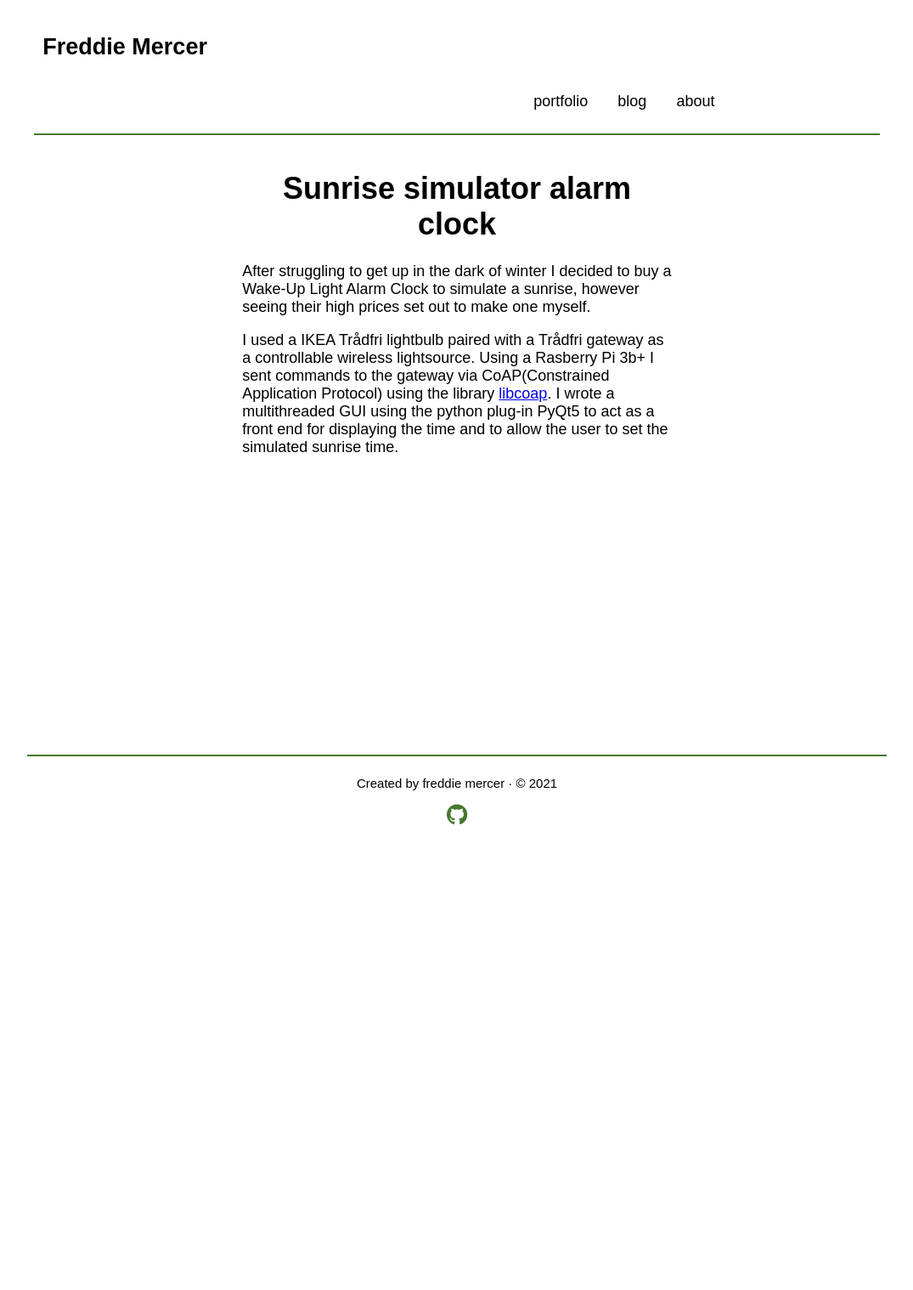
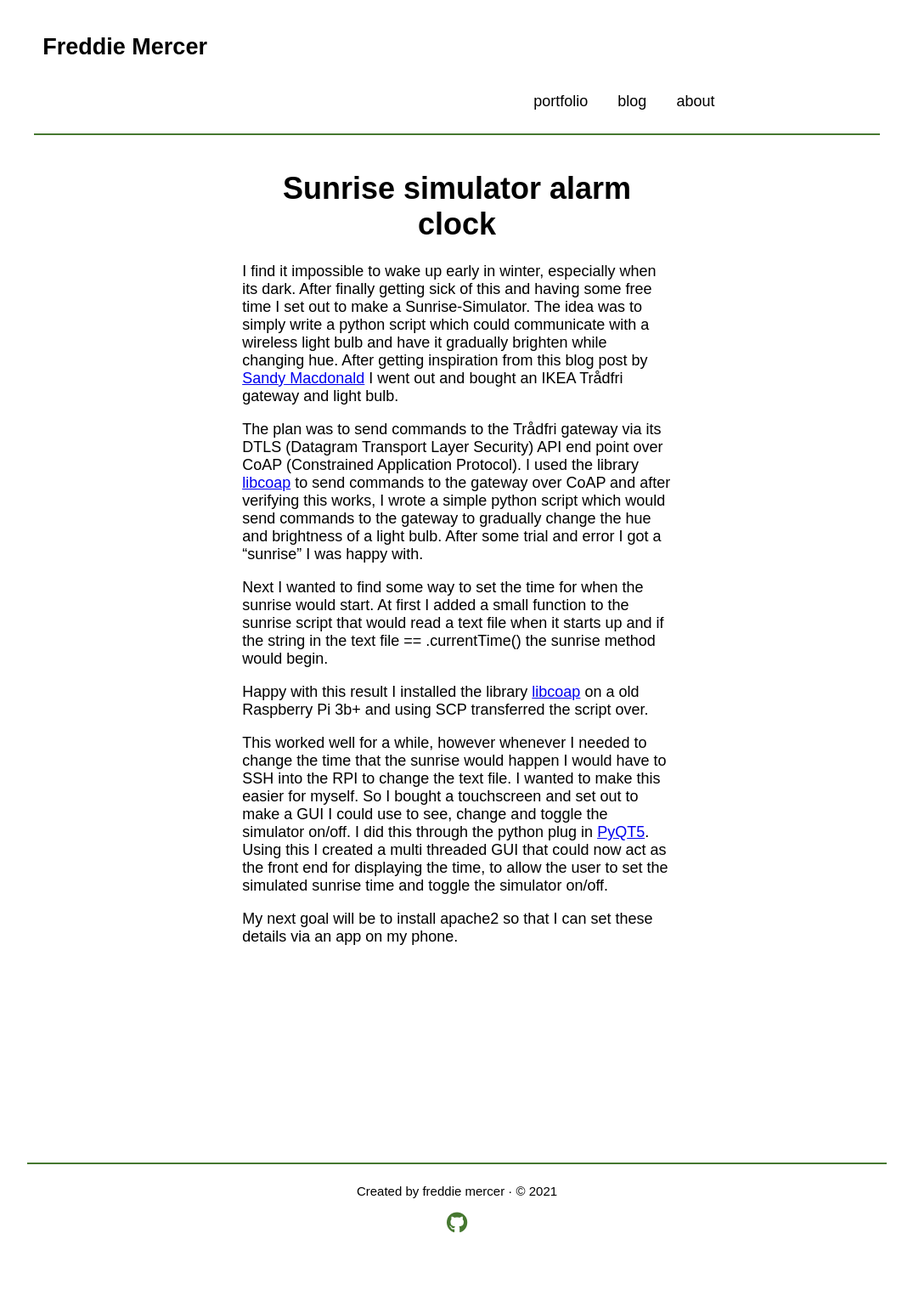
Before and after one commit to Fr3dMer/Fr3dMer.github.io, a Jekyll site: the page built from _projects/01Alarm.md, in a window 1280 px wide. Shown: the whole page at 85% size, without its empty margins (102-1177 px from the left). Built offline with Jekyll 4.4.1, drawn with Linux system fonts in a browser that asks for light colours; nearby versions of some CDN libraries; before the commit the page ends 985 px from its top, so only the background shows below that.

Commit message:
Updating posts

```diff
--- a/_projects/01Alarm.md
+++ b/_projects/01Alarm.md
@@ -3,10 +3,18 @@
 name: Alarm
 image_link: /assets/images/main_alarm.png
 title: Sunrise simulator alarm clock
-blurb: A GUI which sends commands to a IKEA Trådfri gateway over CoAP to control a Trådfri lightbulb.
+blurb: A GUI which sends commands to an IKEA Trådfri gateway over CoAP to control a Trådfri lightbulb.
 layout: projects
 ---
 
-After struggling to get up in the dark of winter I decided to buy a Wake-Up Light Alarm Clock to simulate a sunrise, however seeing their high prices set out to make one myself.
+I find it impossible to wake up early in winter, especially when its dark. After finally getting sick of this and having some free time I set out to make a Sunrise-Simulator. The idea was to simply write a python script which could communicate with a wireless light bulb and have it gradually brighten while changing hue. After getting inspiration from this blog post by [Sandy Macdonald](https://learn.pimoroni.com/tutorial/sandyj/controlling-ikea-tradfri-lights-from-your-pi) I went out and bought an IKEA Trådfri gateway and light bulb.
 
-I used a IKEA Trådfri lightbulb paired with a Trådfri gateway as a controllable wireless lightsource. Using a Rasberry Pi 3b+ I sent commands to the gateway via CoAP(Constrained Application Protocol) using the library [libcoap](https://github.com/obgm/libcoap). I wrote a multithreaded GUI using the python plug-in PyQt5 to act as a front end for displaying the time and to allow the user to set the simulated sunrise time.
+The plan was to send commands to the Trådfri gateway via its DTLS (Datagram Transport Layer Security) API end point over CoAP (Constrained Application Protocol). I used the library [libcoap](https://github.com/obgm/libcoap) to send commands to the gateway over CoAP and after verifying this works, I wrote a simple python script which would send commands to the gateway to gradually change the hue and brightness of a light bulb. After some trial and error I got a “sunrise” I was happy with.
+
+Next I wanted to find some way to set the time for when the sunrise would start. At first I added a small function to the sunrise script that would read a text file when it starts up and if the string in the text file == .currentTime() the sunrise method would begin.
+
+Happy with this result I installed the library [libcoap](https://github.com/obgm/libcoap) on a old Raspberry Pi 3b+ and using SCP transferred the script over.
+
+This worked well for a while, however whenever I needed to change the time that the sunrise would happen I would have to SSH into the RPI to change the text file. I wanted to make this easier for myself. So I bought a touchscreen and set out to make a GUI I could use to see, change and toggle the simulator on/off. I did this through the python plug in [PyQT5](https://riverbankcomputing.com/software/pyqt/intro). Using this I created a multi threaded GUI that could now act as the front end for displaying the time, to allow the user to set the simulated sunrise time and toggle the simulator on/off.
+
+My next goal will be to install apache2 so that I can set these details via an app on my phone.
```
Also changed, not shown: _projects/02Website.md (+4 -2 lines), about.md (+1 -1 lines), _projects/03Others.md (line endings or trailing spaces), 12 other files.
